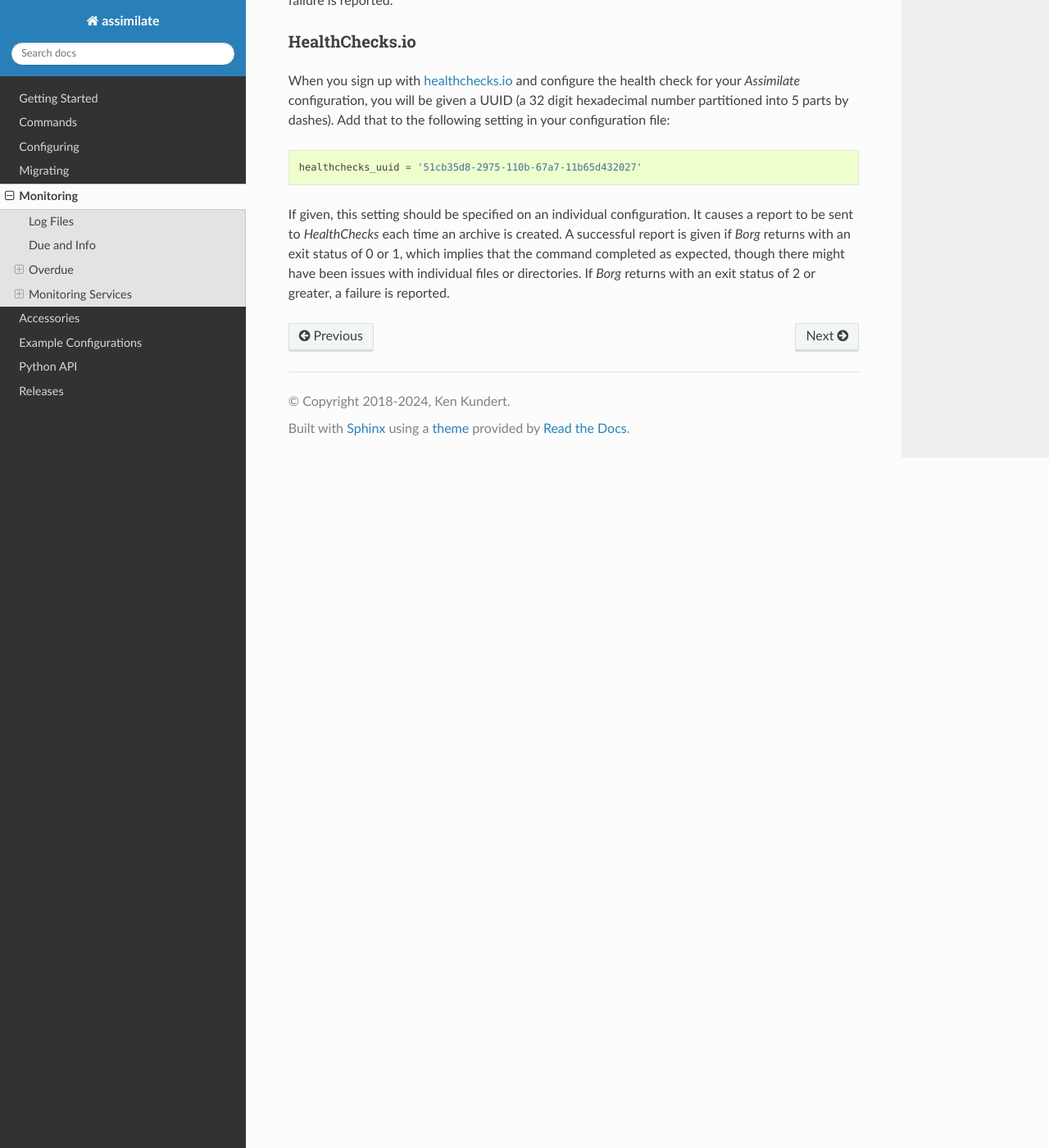
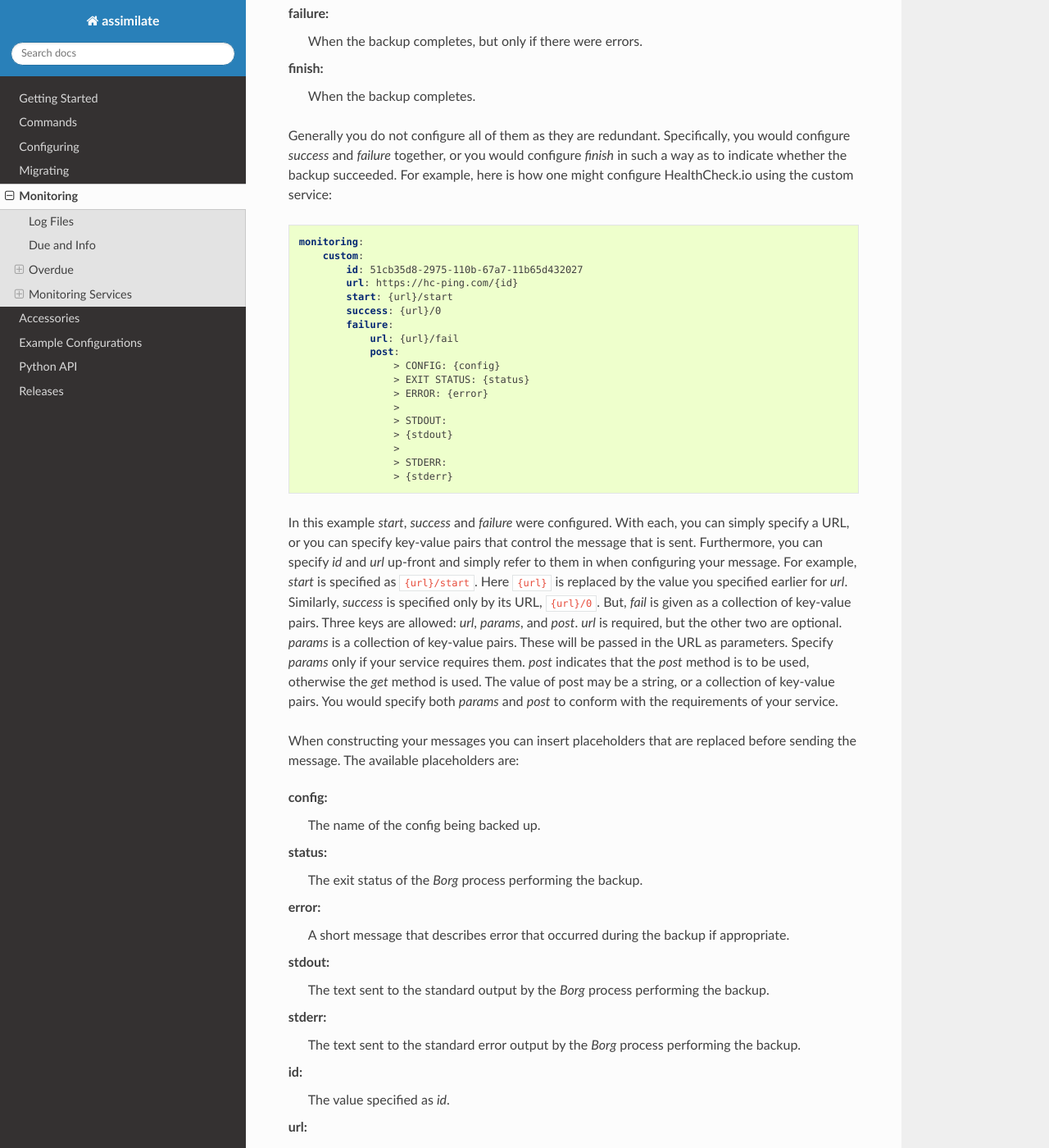
Before and after one commit to KenKundert/assimilate, a Sphinx documentation site: the page built from doc/monitoring.rst, in a window 1280 px wide and 1400 px high, scrolled down 8356 px. Shown: the whole window at 82% size. Built offline with Sphinx 7.4.7 and the Read the Docs theme 3.1.0, drawn with Linux system fonts in a browser that asks for light colours; some of the changed text lies outside the part shown.

Commit message:
Complete hooks code and documentation.
Add monitoring, command_aliases, and overdue to do_not_expand by default.o
Support codicil when reporting setting errors.
Refine hooks code:
- fix bugs
- add place holders
Document new monitoring services settings.
Fixed bug in overdue.

```diff
--- a/doc/monitoring.rst
+++ b/doc/monitoring.rst
@@ -427,10 +427,137 @@
 services allow you to monitor many of your routine tasks and assure they have
 completed recently and successfully.
 
-There are many such services available and they are not difficult to add.  If
-the service you prefer is not currently available, feel free to request it on
-`Github <https://github.com/KenKundert/assimilate/issues>`_ or add it yourself
-and issue a pull request.
+There are many such services available and they are not difficult to add.  There
+is built-in support for a few common services.  For others you can use the
+*custom* service.  It can handle most web-based services.  If the service you
+prefer is not currently available and cannot be supported as a custom service,
+feel free to request it on `Github
+<https://github.com/KenKundert/assimilate/issues>`_ or add it yourself and issue
+a pull request.
+
+.. _custom monitoring service:
+
+Custom
+~~~~~~
+
+You can configure *Assimilate* to send custom web-based messages to your
+monitoring service when backing up.  You can configure four different types of
+messages: *start*, *success*, *failure* and *finish*.  These messages are sent
+as follows:
+
+start:
+    When the backup begins.
+
+success:
+    When the backup completes, but only if there were no errors.
+
+failure:
+    When the backup completes, but only if there were errors.
+
+finish:
+    When the backup completes.
+
+Generally you do not configure all of them as they are redundant.  Specifically,
+you would configure *success* and *failure* together, or you would configure
+*finish* in such a way as to indicate whether the backup succeeded.  For
+example, here is how one might configure HealthCheck.io using the custom
+service:
+
+.. code-block:: nestedtext
+
+    monitoring:
+        custom:
+            id: 51cb35d8-2975-110b-67a7-11b65d432027
+            url: https://hc-ping.com/{id}
+            start: {url}/start
+            success: {url}/0
+            failure:
+                url: {url}/fail
+                post:
+                    > CONFIG: {config}
+                    > EXIT STATUS: {status}
+                    > ERROR: {error}
+                    >
+                    > STDOUT:
+                    > {stdout}
+                    >
+                    > STDERR:
+                    > {stderr}
+
+In this example *start*, *success* and *failure* were configured. With each, you
+can simply specify a URL, or you can specify key-value pairs that control the
+message that is sent.  Furthermore, you can specify *id* and *url* up-front and
+simply refer to them in when configuring your message.  For example, *start* is
+specified as ``{url}/start``.  Here ``{url}`` is replaced by the value you
+specified earlier for *url*.  Similarly, *success* is specified only by its URL,
+``{url}/0``.  But, *fail* is given as a collection of key-value pairs.  Three
+keys are allowed: *url*, *params*, and *post*.  *url* is required, but the other
+two are optional.  *params* is a collection of key-value pairs.  These will be
+passed in the URL as parameters.  Specify *params* only if your service requires
+them.  *post* indicates that the *post* method is to be used, otherwise the
+*get* method is used.  The value of post may be a string, or a collection of
+key-value pairs.  You would specify both *params* and *post* to conform with the
+requirements of your service.
+
+When constructing your messages you can insert placeholders that are replaced
+before sending the message.  The available placeholders are:
+
+config:
+    The name of the config being backed up.
+
+status:
+    The exit status of the *Borg* process performing the backup.
+
+error:
+    A short message that describes error that occurred during the backup if
+    appropriate.
+
+stdout:
+    The text sent to the standard output by the *Borg* process performing the
+    backup.
+
+stderr:
+    The text sent to the standard error output by the *Borg* process performing
+    the backup.
+
+id:
+    The value specified as *id*.
+
+url:
+    The value specified as *url*.
+
+success:
+    A Boolean `truth object <https://inform.readthedocs.io/en/stable/user.html#truth>`_
+    that evaluates to *yes* if *Borg* returned with an exit status of 0 or 1,
+    which implies that the command completed as expected, though there might
+    have been issues with individual files or directories.  If *Borg* returns
+    with an exit status of 2 or greater, *success* evaluates to *no*.  However,
+    you can specify different values by specifying a format string.  For
+    example, the above example specifies both *success* and *failure*, but this
+    could be collapsed to using only *finish* by using *success* to modify the
+    URL used to communicate the completion message.  In this example, the URL is
+    specified as ``{url}/{success:0/fail}``.  Here ``{success:0/fail}``
+    evaluates to ``0`` if *Borg* succeeds and ``fail`` otherwise.
+
+.. code-block:: nestedtext
+
+    monitoring:
+        custom:
+            id: 51cb35d8-2975-110b-67a7-11b65d432027
+            url: https://hc-ping.com/{id}
+            start: {url}/start
+            finish:
+                url: {url}/{success:0/fail}
+                post:
+                    > CONFIG: {config}
+                    > EXIT STATUS: {status}
+                    > ERROR: {error}
+                    >
+                    > STDOUT:
+                    > {stdout}
+                    >
+                    > STDERR:
+                    > {stderr}
 
 .. _cronhub:
 
@@ -442,9 +569,11 @@
 digit hexadecimal number partitioned into 5 parts by dashes).  Add that to the
 following setting in your configuration file:
 
-.. code-block:: python
+.. code-block:: nestedtext
 
-    cronhub_uuid = '51cb35d8-2975-110b-67a7-11b65d432027'
+    monitoring:
+        cronhub.io:
+            uuid: 51cb35d8-2975-110b-67a7-11b65d432027
 
 If given, this setting should be specified on an individual configuration.  It
 causes a report to be sent to *CronHub* each time an archive is created.
@@ -464,9 +593,11 @@
 (a 32 digit hexadecimal number partitioned into 5 parts by dashes).  Add that to
 the following setting in your configuration file:
 
-.. code-block:: python
+.. code-block:: nestedtext
 
-    healthchecks_uuid = '51cb35d8-2975-110b-67a7-11b65d432027'
+    monitoring:
+        healthchecks.io:
+            uuid: 51cb35d8-2975-110b-67a7-11b65d432027
 
 If given, this setting should be specified on an individual configuration.  It
 causes a report to be sent to *HealthChecks* each time an archive is created.
```
Also changed, not shown: doc/configuring.rst (+10 -0 lines), 5 other files.
